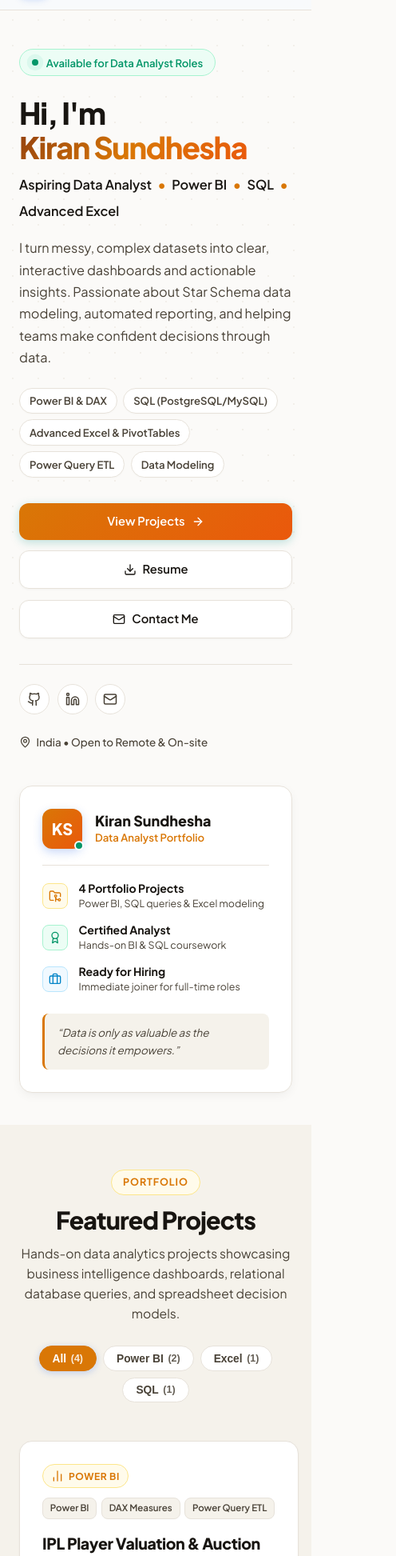
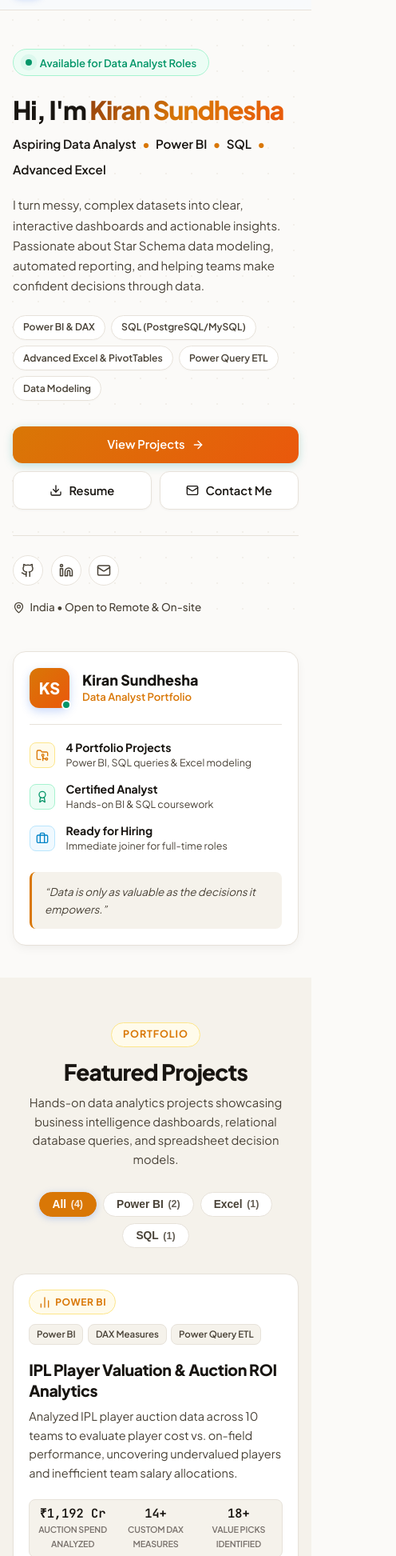
Before and after one commit to kiransundhesha18/Data-Analyst-Portfolio, a React (Vite) app: page / in a window 390 px wide. Shown: the part 55-2000 px from the top of the page at 80% size, 496 px wide, since content can reach past the window. Built offline with nearby package versions, Linux system fonts and the light colour scheme.

Commit message:
style: enhance responsive design across mobile, tablet, and desktop viewports

```diff
--- a/src/App.css
+++ b/src/App.css
@@ -134,17 +134,27 @@ main {
 
 .brand-name {
   font-weight: 700;
-  font-size: 0.98rem;
+  font-size: clamp(0.88rem, 2.8vw, 0.98rem);
   letter-spacing: -0.02em;
   color: var(--text-main);
   line-height: 1.2;
+  white-space: nowrap;
 }
 
 .brand-role {
-  font-size: 0.73rem;
+  font-size: clamp(0.68rem, 2vw, 0.73rem);
   font-weight: 600;
   color: var(--accent-primary);
   letter-spacing: 0.02em;
+  white-space: nowrap;
+}
+
+@media (max-width: 380px) {
+  .brand-avatar {
+    width: 32px;
+    height: 32px;
+    font-size: 0.85rem;
+  }
 }
 
 .navbar-desktop-nav {
@@ -245,47 +255,76 @@ main {
   left: 0;
   right: 0;
   bottom: 0;
-  background: rgba(0, 0, 0, 0.45);
-  backdrop-filter: blur(4px);
+  background: rgba(12, 14, 18, 0.6);
+  backdrop-filter: blur(8px);
+  -webkit-backdrop-filter: blur(8px);
   z-index: 999;
+  animation: overlayFadeIn 0.2s ease-out forwards;
+}
+
+@keyframes overlayFadeIn {
+  from { opacity: 0; }
+  to { opacity: 1; }
 }
 
 .mobile-menu-drawer {
   background: var(--bg-surface);
   border-bottom: 1px solid var(--border-subtle);
-  padding: 1.5rem;
+  padding: 1.25rem 1.25rem 1.75rem;
   box-shadow: var(--shadow-xl);
+  max-height: calc(100vh - var(--nav-height));
+  overflow-y: auto;
+  animation: drawerSlideDown 0.25s cubic-bezier(0.16, 1, 0.3, 1) forwards;
+}
+
+@keyframes drawerSlideDown {
+  from {
+    opacity: 0;
+    transform: translateY(-10px);
+  }
+  to {
+    opacity: 1;
+    transform: translateY(0);
+  }
 }
 
 .mobile-menu-links {
   display: flex;
   flex-direction: column;
-  gap: 0.5rem;
+  gap: 0.35rem;
 }
 
 .mobile-nav-link {
-  padding: 0.75rem 1rem;
+  display: flex;
+  align-items: center;
+  justify-content: space-between;
+  padding: 0.8rem 1rem;
   border-radius: var(--radius-sm);
   text-decoration: none;
   color: var(--text-main);
   font-weight: 600;
-  font-size: 1rem;
-  transition: background 0.2s ease;
-}
-
-.mobile-nav-link:hover {
+  font-size: 1.02rem;
+  min-height: 48px;
+  transition: all 0.2s ease;
+}
+
+.mobile-nav-link:hover,
+.mobile-nav-link:active {
   background: var(--bg-subtle);
   color: var(--accent-primary);
+  transform: translateX(4px);
 }
 
 .mobile-menu-divider {
   height: 1px;
   background: var(--border-subtle);
-  margin: 0.75rem 0;
+  margin: 0.85rem 0;
 }
 
 .mobile-menu-cta {
   width: 100%;
+  min-height: 46px;
+  margin-top: 0.35rem;
 }
 
 /* ==========================================================================
@@ -338,12 +377,13 @@ main {
 }
 
 .hero-headline {
-  font-size: clamp(2.35rem, 4.4vw, 3.4rem);
+  font-size: clamp(2rem, 6.5vw, 3.4rem);
   font-weight: 800;
-  line-height: 1.15;
+  line-height: 1.16;
   letter-spacing: -0.035em;
   color: var(--text-main);
   margin-bottom: 0.75rem;
+  overflow-wrap: break-word;
 }
 
 .highlight-name {
@@ -354,7 +394,7 @@ main {
 }
 
 .hero-tagline {
-  font-size: clamp(1.02rem, 1.8vw, 1.15rem);
+  font-size: clamp(0.95rem, 2.2vw, 1.15rem);
   font-weight: 600;
   color: var(--text-main);
   margin-bottom: 1.2rem;
@@ -370,7 +410,7 @@ main {
 }
 
 .hero-description {
-  font-size: 1.02rem;
+  font-size: clamp(0.94rem, 2vw, 1.02rem);
   color: var(--text-muted);
   line-height: 1.68;
   margin-bottom: 1.5rem;
@@ -386,7 +426,7 @@ main {
 }
 
 .hero-skill-chip {
-  font-size: 0.82rem;
+  font-size: clamp(0.76rem, 2vw, 0.82rem);
   font-weight: 600;
   padding: 0.3rem 0.75rem;
   border-radius: var(--radius-full);
@@ -406,30 +446,53 @@ main {
 .hero-cta-group {
   display: flex;
   align-items: center;
-  gap: 0.85rem;
+  gap: 0.75rem;
   flex-wrap: wrap;
   margin-bottom: 2rem;
   width: 100%;
 }
 
-@media (max-width: 480px) {
-  .hero-cta-group .btn,
+@media (max-width: 640px) {
+  .hero-cta-group {
+    display: grid;
+    grid-template-columns: 1fr 1fr;
+    gap: 0.65rem;
+  }
+  .hero-cta-group .btn-primary {
+    grid-column: 1 / -1;
+    width: 100%;
+  }
+  .hero-cta-group .btn-secondary,
   .hero-cta-group .btn-outline {
     width: 100%;
   }
 }
 
+@media (max-width: 360px) {
+  .hero-cta-group {
+    grid-template-columns: 1fr;
+  }
+}
+
 .hero-footer-meta {
   display: flex;
   align-items: center;
   justify-content: space-between;
-  gap: 1.5rem;
+  gap: 1.25rem;
   flex-wrap: wrap;
   padding-top: 1.5rem;
   border-top: 1px solid var(--border-subtle);
   width: 100%;
 }
 
+@media (max-width: 520px) {
+  .hero-footer-meta {
+    flex-direction: column;
+    align-items: flex-start;
+    gap: 1rem;
+  }
+}
+
 .hero-social-links {
   display: flex;
   align-items: center;
@@ -475,7 +538,7 @@ main {
   background: var(--bg-surface);
   border: 1px solid var(--border-subtle);
   border-radius: var(--radius-lg);
-  padding: 1.75rem;
+  padding: clamp(1.25rem, 3.5vw, 1.75rem);
   box-shadow: var(--shadow-md);
   position: relative;
   transition: transform 0.25s ease, box-shadow 0.25s ease, border-color 0.25s ease;
@@ -671,7 +734,7 @@ main {
   background: var(--bg-surface);
   border: 1px solid var(--border-subtle);
   border-radius: var(--radius-lg);
-  padding: 1.75rem;
+  padding: clamp(1.2rem, 3.5vw, 1.75rem);
   box-shadow: var(--shadow-sm);
   transition: transform 0.25s ease, box-shadow 0.25s ease, border-color 0.25s ease;
   height: 100%;
@@ -743,10 +806,24 @@ main {
   grid-template-columns: repeat(3, 1fr);
   gap: 0.5rem;
   margin-bottom: 1.25rem;
-  padding: 0.65rem;
+  padding: 0.65rem 0.5rem;
   background: var(--bg-subtle);
   border: 1px solid var(--border-subtle);
   border-radius: var(--radius-sm);
+}
+
+@media (max-width: 440px) {
+  .project-metrics-grid {
+    padding: 0.5rem 0.25rem;
+    gap: 0.25rem;
+  }
+  .metric-box-val {
+    font-size: 0.85rem;
+  }
+  .metric-box-lbl {
+    font-size: 0.6rem;
+    letter-spacing: -0.01em;
+  }
 }
 
 .project-metric-box {
@@ -834,10 +911,12 @@ main {
   gap: 0.65rem;
   margin-top: auto;
   padding-top: 0.5rem;
+  flex-wrap: wrap;
 }
 
 .project-action-btn {
   flex: 1;
+  min-width: 140px;
   padding: 0.62rem 1rem;
   font-size: 0.88rem;
 }
@@ -845,6 +924,19 @@ main {
 .project-toggle-btn {
   padding: 0.62rem 0.9rem;
   font-size: 0.85rem;
+  white-space: nowrap;
+}
+
+@media (max-width: 380px) {
+  .project-card-actions {
+    flex-direction: column;
+    width: 100%;
+  }
+  .project-action-btn,
+  .project-toggle-btn {
+    width: 100%;
+    justify-content: center;
+  }
 }
 
 /* ==========================================================================
@@ -867,7 +959,7 @@ main {
   background: var(--bg-surface);
   border: 1px solid var(--border-subtle);
   border-radius: var(--radius-lg);
-  padding: 1.75rem;
+  padding: clamp(1.2rem, 3vw, 1.75rem);
   box-shadow: var(--shadow-sm);
   transition: transform 0.2s ease, box-shadow 0.2s ease, border-color 0.2s ease;
   display: flex;
@@ -996,7 +1088,7 @@ main {
   background: var(--bg-surface);
   border: 1px solid var(--border-subtle);
   border-radius: var(--radius-lg);
-  padding: 2rem;
+  padding: clamp(1.25rem, 3.5vw, 2rem);
   box-shadow: var(--shadow-sm);
 }
 
@@ -1071,7 +1163,7 @@ main {
   background: var(--bg-surface);
   border: 1px solid var(--border-subtle);
   border-radius: var(--radius-lg);
-  padding: 1.75rem;
+  padding: clamp(1.25rem, 3.5vw, 1.75rem);
   box-shadow: var(--shadow-sm);
 }
 
@@ -1120,6 +1212,7 @@ main {
   font-size: 0.88rem;
   font-weight: 600;
   color: var(--text-main);
+  overflow-wrap: break-word;
 }
 
 .about-quote-box {
@@ -1127,7 +1220,7 @@ main {
   border: 1px solid var(--border-subtle);
   border-left: 3px solid var(--accent-primary);
   border-radius: var(--radius-md);
-  padding: 1.5rem;
+  padding: clamp(1.15rem, 3vw, 1.5rem);
 }
 
 .quote-body {
@@ -1162,7 +1255,7 @@ main {
   background: var(--bg-surface);
   border: 1px solid var(--border-subtle);
   border-radius: var(--radius-lg);
-  padding: 2rem;
+  padding: clamp(1.25rem, 3.5vw, 2rem);
   box-shadow: var(--shadow-md);
   display: flex;
   align-items: center;
@@ -1176,6 +1269,20 @@ main {
   display: flex;
   align-items: center;
   gap: 1.25rem;
+}
+
+@media (max-width: 640px) {
+  .resume-banner {
+    flex-direction: column;
+    align-items: flex-start;
+    gap: 1.25rem;
+  }
+  .resume-banner-info {
+    flex-direction: column;
+    align-items: flex-start;
+    gap: 0.85rem;
+    width: 100%;
+  }
 }
 
 .resume-file-icon {
@@ -1192,7 +1299,7 @@ main {
 }
 
 .resume-name {
-  font-size: 1.3rem;
+  font-size: clamp(1.15rem, 3.5vw, 1.3rem);
   font-weight: 800;
   color: var(--text-main);
   line-height: 1.2;
@@ -1229,9 +1336,10 @@ main {
   flex-wrap: wrap;
 }
 
-@media (max-width: 600px) {
+@media (max-width: 640px) {
   .resume-banner-actions {
     width: 100%;
+    flex-direction: column;
   }
   .resume-banner-actions .btn {
     width: 100%;
@@ -1307,7 +1415,7 @@ main {
   background: var(--bg-surface);
   border: 1px solid var(--border-subtle);
   border-radius: var(--radius-md);
-  padding: 1.15rem 1.25rem;
+  padding: clamp(1rem, 3vw, 1.25rem);
   box-shadow: var(--shadow-sm);
   text-decoration: none;
   transition: all 0.2s ease;
@@ -1367,6 +1475,31 @@ main {
   font-size: 0.78rem;
 }
 
+@media (max-width: 560px) {
+  .contact-email-card {
+    flex-direction: column;
+    align-items: stretch;
+    gap: 0.85rem;
+  }
+  .contact-email-card .contact-card-actions {
+    width: 100%;
+    display: grid;
+    grid-template-columns: 1fr 1fr;
+    gap: 0.5rem;
+    margin-top: 0.25rem;
+  }
+  .contact-email-card .contact-mini-btn {
+    width: 100%;
+    justify-content: center;
+    padding: 0.55rem;
+    font-size: 0.82rem;
+    min-height: 42px;
+  }
+  .contact-email-card .contact-card-body {
+    width: 100%;
+  }
+}
+
 .contact-arrow {
   color: var(--text-subtle);
   transition: transform 0.2s ease, color 0.2s ease;
@@ -1395,7 +1528,7 @@ main {
   background: var(--bg-surface);
   border: 1px solid var(--border-subtle);
   border-radius: var(--radius-lg);
-  padding: 2rem;
+  padding: clamp(1.25rem, 3.5vw, 2rem);
   box-shadow: var(--shadow-sm);
 }
 
@@ -1444,13 +1577,14 @@ main {
 
 .form-input {
   width: 100%;
-  padding: 0.7rem 0.95rem;
+  padding: 0.75rem 0.95rem;
   border-radius: var(--radius-sm);
   border: 1px solid var(--border-subtle);
   background: var(--bg-subtle);
   color: var(--text-main);
   font-family: var(--font-sans);
-  font-size: 0.9rem;
+  font-size: 1rem; /* 16px to prevent iOS Safari auto-zoom */
+  min-height: 44px;
   outline: none;
   transition: border-color 0.2s ease, box-shadow 0.2s ease;
 }
@@ -1468,8 +1602,9 @@ main {
 
 .form-submit-btn {
   width: 100%;
-  padding: 0.75rem;
+  padding: 0.85rem 1rem;
   margin-top: 0.5rem;
+  min-height: 48px;
 }
 
 .form-success-box {
@@ -1515,6 +1650,14 @@ main {
   flex-wrap: wrap;
 }
 
+@media (max-width: 680px) {
+  .footer-main {
+    flex-direction: column;
+    align-items: flex-start;
+    gap: 1.75rem;
+  }
+}
+
 .footer-brand {
   display: flex;
   flex-direction: column;
@@ -1554,6 +1697,9 @@ main {
   font-size: 0.88rem;
   font-weight: 500;
   transition: color 0.2s ease;
+  min-height: 44px;
+  display: inline-flex;
+  align-items: center;
 }
 
 .footer-nav a:hover {
@@ -1570,8 +1716,8 @@ main {
   display: flex;
   align-items: center;
   justify-content: center;
-  width: 36px;
-  height: 36px;
+  width: 40px;
+  height: 40px;
   border-radius: var(--radius-full);
   border: 1px solid var(--border-subtle);
   background: var(--bg-surface);
@@ -1597,6 +1743,14 @@ main {
   flex-wrap: wrap;
 }
 
+@media (max-width: 520px) {
+  .footer-bottom {
+    flex-direction: column;
+    align-items: flex-start;
+    gap: 0.75rem;
+  }
+}
+
 .footer-copyright {
   font-size: 0.82rem;
   color: var(--text-subtle);
@@ -1613,6 +1767,7 @@ main {
   font-weight: 600;
   color: var(--text-muted);
   cursor: pointer;
+  min-height: 44px;
   transition: color 0.2s ease;
 }
 
--- a/src/components/Contact.jsx
+++ b/src/components/Contact.jsx
@@ -68,7 +68,7 @@ export default function Contact() {
           {/* Direct Contact Cards */}
           <div className="contact-info-col">
             {/* Email Card */}
-            <div className="contact-card">
+            <div className="contact-card contact-email-card">
               <div className="contact-card-icon">
                 <Mail size={20} className="text-accent" />
               </div>
--- a/src/index.css
+++ b/src/index.css
@@ -176,20 +176,15 @@ body::before {
 .container {
   max-width: var(--max-width);
   margin: 0 auto;
-  padding: 0 1.5rem;
-}
-
-@media (min-width: 640px) {
-  .container {
-    padding: 0 2rem;
-  }
+  padding: 0 clamp(1rem, 3.5vw, 2rem);
+  width: 100%;
 }
 
 /* Section Header Typography */
 .section-header {
   text-align: center;
   max-width: 680px;
-  margin: 0 auto 3rem;
+  margin: 0 auto clamp(2rem, 4vw, 3rem);
 }
 
 .section-pill,
@@ -210,17 +205,18 @@ body::before {
 }
 
 .section-title {
-  font-size: clamp(1.9rem, 3.5vw, 2.5rem);
+  font-size: clamp(1.75rem, 4.8vw, 2.5rem);
   font-weight: 800;
   color: var(--text-main);
-  line-height: 1.2;
+  line-height: 1.22;
   letter-spacing: -0.03em;
   margin-bottom: 0.65rem;
+  overflow-wrap: break-word;
 }
 
 .section-subtitle {
   color: var(--text-muted);
-  font-size: clamp(0.98rem, 1.8vw, 1.1rem);
+  font-size: clamp(0.92rem, 2.2vw, 1.1rem);
   line-height: 1.6;
 }
 
```
Also changed, not shown: src/components/Navbar.jsx (+11 -0 lines).
